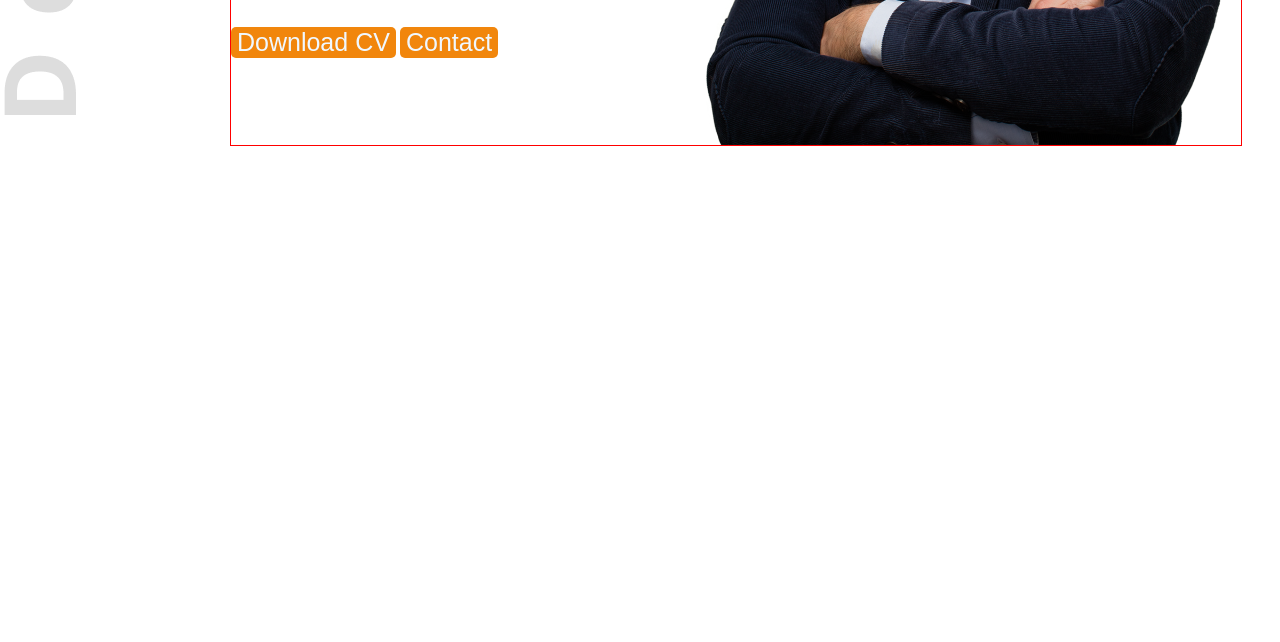
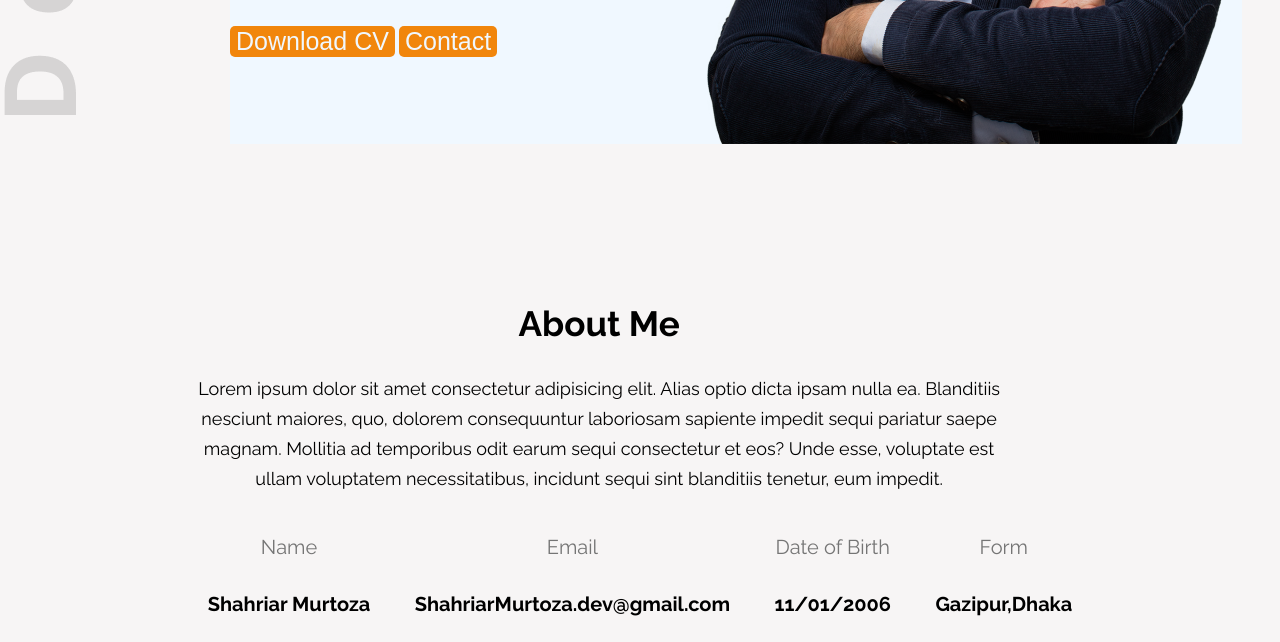
Before and after one commit to ShahriarMurtoza/Projects, a plain HTML site: page index.html in a window 1280 px wide. Shown: the part 648-1290 px from the top of the page. Before the commit the page ends 800 px from the top, so only its background shows below. Drawn offline with Linux system fonts and the light colour scheme.

Commit message:
description

```diff
--- a/index.html
+++ b/index.html
@@ -1,17 +1,20 @@
 <!DOCTYPE html>
 <html lang="en">
+
 <head>
     <meta charset="UTF-8">
     <meta name="viewport" content="width=device-width, initial-scale=1.0">
     <title>Shahriar Murtoza's Portfolio</title>
 
     <link rel="preconnect" href="https://fonts.googleapis.com">
-<link rel="preconnect" href="https://fonts.gstatic.com" crossorigin>
-<link href="https://fonts.googleapis.com/css2?family=Raleway:ital,wght@0,100..900;1,100..900&display=swap" rel="stylesheet">
+    <link rel="preconnect" href="https://fonts.gstatic.com" crossorigin>
+    <link href="https://fonts.googleapis.com/css2?family=Raleway:ital,wght@0,100..900;1,100..900&display=swap"
+        rel="stylesheet">
 
     <link rel="stylesheet" href="project.css">
 
 </head>
+
 <body class="font-raleway">
     <header>
         <nav>
@@ -42,7 +45,38 @@
         </section>
 
     </header>
+    <section id="about">
+        <div class="about-container">
+            <div class="section-heading">
+                <h2>About Me</h2>
+                <p>Lorem ipsum dolor sit amet consectetur adipisicing elit. Alias optio dicta ipsam nulla ea. Blanditiis nesciunt maiores, quo, dolorem consequuntur laboriosam sapiente impedit sequi pariatur saepe magnam. Mollitia ad temporibus odit earum sequi consectetur et eos? Unde esse, voluptate est ullam voluptatem necessitatibus, incidunt sequi sint blanditiis tenetur, eum impedit.</p>
+            </div>
+                <div class="about-info">
+                   <div class="info-card">
+                    <p>Name</p>
+                    <h4>Shahriar Murtoza</h4>
+                   </div>
+                    <div class="info-card">
+                    <p>Email</p>
+                    <h4>ShahriarMurtoza.dev@gmail.com</h4>
+                   </div>
+                    <div class="info-card">
+                    <p>Date of Birth</p>
+                    <h4>11/01/2006</h4>
+                   </div>
+                    <div class="info-card">
+                    <p>Form</p>
+                    <h4>Gazipur,Dhaka</h4>
+                   </div>
+                </div>
+        </div>
+
+    </section>
+    <main>
+
+    </main>
 
 
 </body>
+
 </html>
--- a/project.css
+++ b/project.css
@@ -6,9 +6,11 @@
 }
 body{
     margin: 0 auto;
+    background-color: rgb(247, 245, 245);
+
 }
 header{
-    background-color:whitesmoke;
+    background-color:white;
     background: url("../Projects/jpg/images/developer.png"),url("../Projects/jpg/images/header_bg.png");
     background-position: top left;
     background-repeat: no-repeat;
@@ -27,6 +29,7 @@ nav{
     margin: 0px auto ;
     justify-content: space-between;
     display: flex;
+
 }
 nav .menu{
      display: flex;
@@ -46,11 +49,12 @@ nav .menu{
 
 }
 #hero{
-    border: 1px solid red;
+    border: 1px solid none;
     margin: 47px 38px 0 230px;
     display: flex;
     align-items: center;
     justify-content: space-between;
+    background-color: aliceblue;
 }
 #hero .hero-content h2{
     font-size: 45px;
@@ -87,3 +91,42 @@ nav .menu{
      vertical-align: middle;
 
 }
+#about{
+    padding-top: 130px;
+
+}
+#about .about-container{
+    width: 71%;
+    max-width: 1140px;
+    margin: 0 auto;
+    text-align: center;
+    background-color: aliceblue
+    padding: 131px 156px;
+}
+.section-heading{
+    max-width: 827px;
+    text-align: center;
+}
+.section-heading h2{
+    font-size: 35px;
+    margin-bottom: 30px;
+}
+.section-heading p{
+    font-size: 18px;
+    line-height: 30px;
+    color:black;
+}
+#about .about-container .about-info{
+    display: flex;
+    justify-content: space-around;
+}
+
+.about-info .info-card p{
+      font-size: 20px;
+    color: #757575;
+    line-height: 30px;
+    margin-bottom: 30px;
+}
+.about-info .info-card h4{
+    font-size: 20px;
+}
```
Also changed, not shown: 1 other file.
